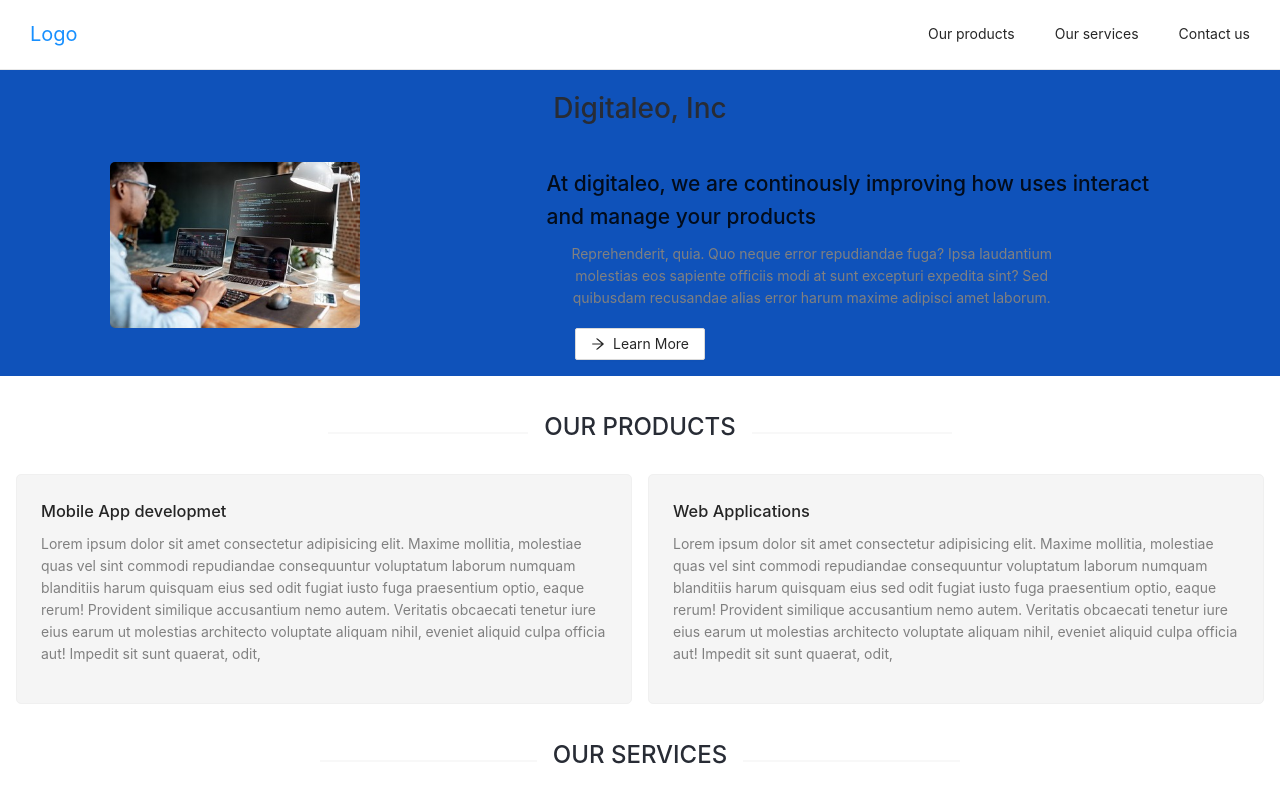
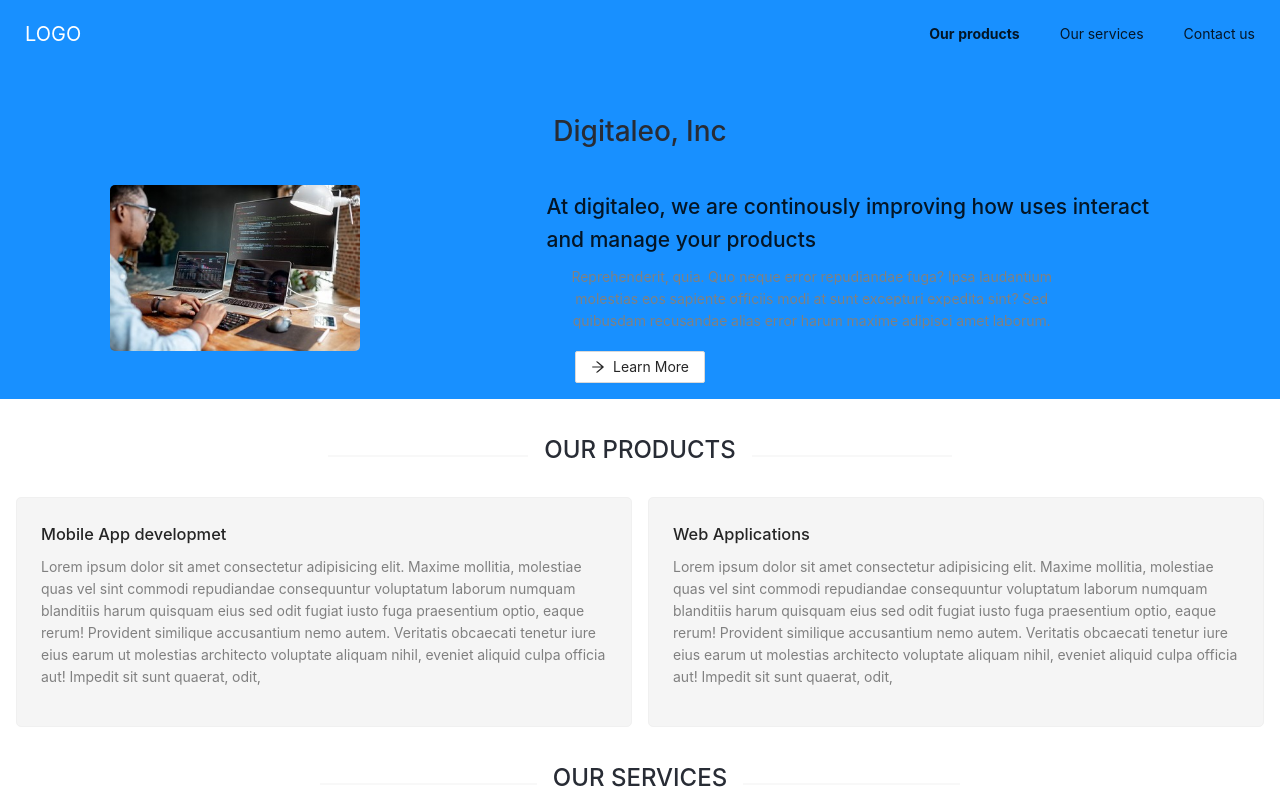
Before and after one commit to JoramWells/digitaleo-client, a React (Create React App) app: page / in a window 1280 px wide. Shown: the top 800 px of the page. Built offline with nearby package versions, Linux system fonts and the light colour scheme.

Commit message:
Modified navbar

```diff
--- a/src/components/home/HomeScreen.js
+++ b/src/components/home/HomeScreen.js
@@ -13,8 +13,8 @@
   render() {
     return (
       <>
-        <header style={{ padding: "1rem", backgroundColor:"rgb(15,82,186)" }}>
-          <h1 style={{color:"rgb(40,44,53)", textAlign:"center"}}>Digitaleo, Inc</h1>
+        <header style={{ padding: "1rem", backgroundColor:"#1890ff" }}>
+          <h1 style={{color:"rgb(40,44,53)", textAlign:"center", marginTop:"1.5rem"}}>Digitaleo, Inc</h1>
           <Row
             justify="space-around"
             align="middle"
@@ -23,7 +23,7 @@
             <Col>
             <img src={programme} alt="programming" style={{width:"250px", borderRadius:"5px"}} />
             </Col>
-            <Col span={12}>
+            <Col md={12}>
             <h2>
               At digitaleo, we are continously improving how uses interact and
               manage your products
--- a/src/components/menu/NavBar.js
+++ b/src/components/menu/NavBar.js
@@ -12,9 +12,9 @@
     setVisible(false);
   }
   return (
-    <nav className="menu">
+    <nav className="menu" style={{backgroundColor:"#1890ff", position:"static", top:"0", width:"100%", zIndex:"1"}}>
       <div className="menu__logo">
-        <a href="/">Logo</a>
+        <a href="/" style={{color:"white"}}>LOGO</a>
       </div>
       <div className="menu__container">
         <div className="menu_rigth" style={{ marginTop: ".7rem" }}>
--- a/src/components/menu/Right.js
+++ b/src/components/menu/Right.js
@@ -4,10 +4,10 @@
 const {SubMenu} = Menu
 export default function Right(props) {
     return (
-        <Menu mode={props.mode}>
-            <SubMenu title="Our products">
+        <Menu mode={props.mode} style={{backgroundColor:"#1890ff"}}>
+            <SubMenu title="Our products" style={{fontWeight:"bold"}}>
                 <Menu.Item style={{margin:"0"}}>
-                    Mobile Apps
+                    <b>Mobile Apps</b>
                 </Menu.Item>
                 <Menu.Item style={{margin:"0"}}>
                     Web Apps
--- a/src/css/style.css
+++ b/src/css/style.css
@@ -1,10 +1,10 @@
 @import '~antd/dist/antd.css';
 
 .menu {
-  padding: 0 10px;
-  border-bottom: solid 1px #e8e8e8;
+  padding: 0 5px;
+  /* border-bottom: solid 1px #e8e8e8; */
   overflow: auto;
-  box-shadow: 0 0 30px #f3f1f1;
+  /* box-shadow: 0 0 20px whitesmoke; */
 }
 
 .menu__logo {
```
